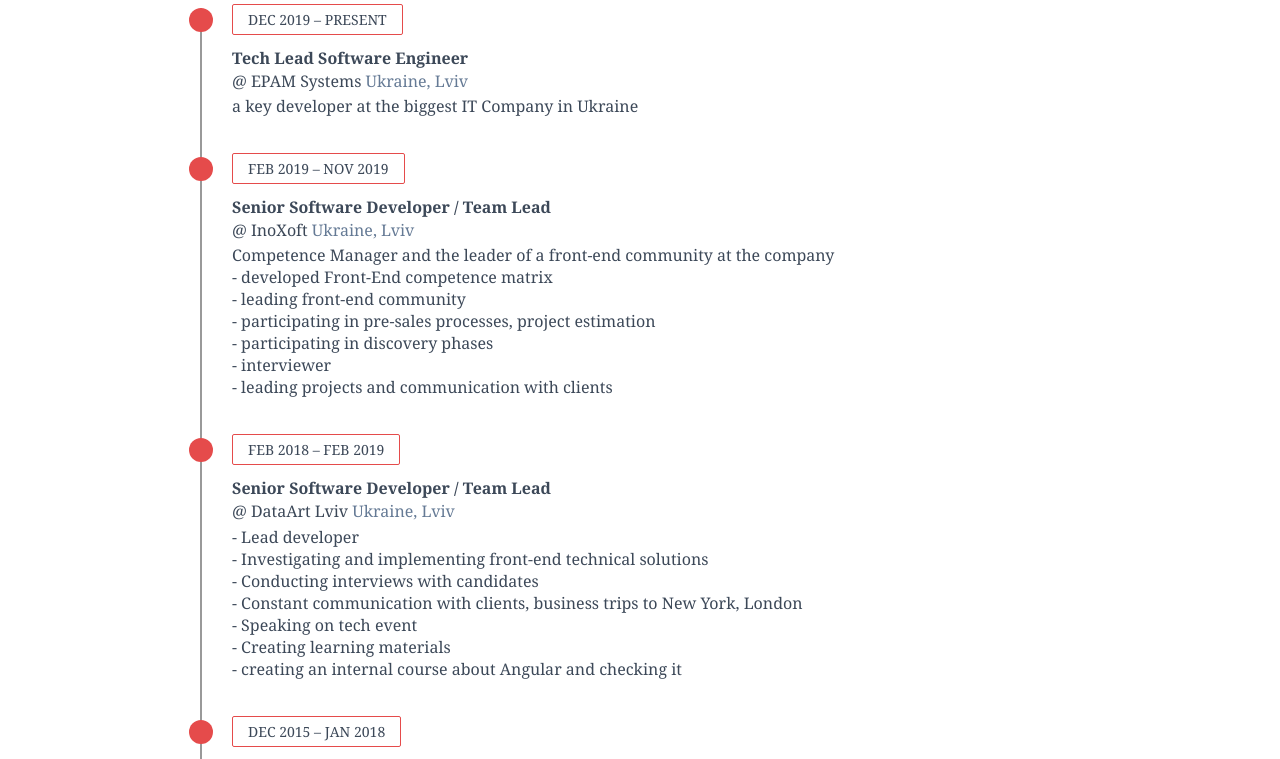
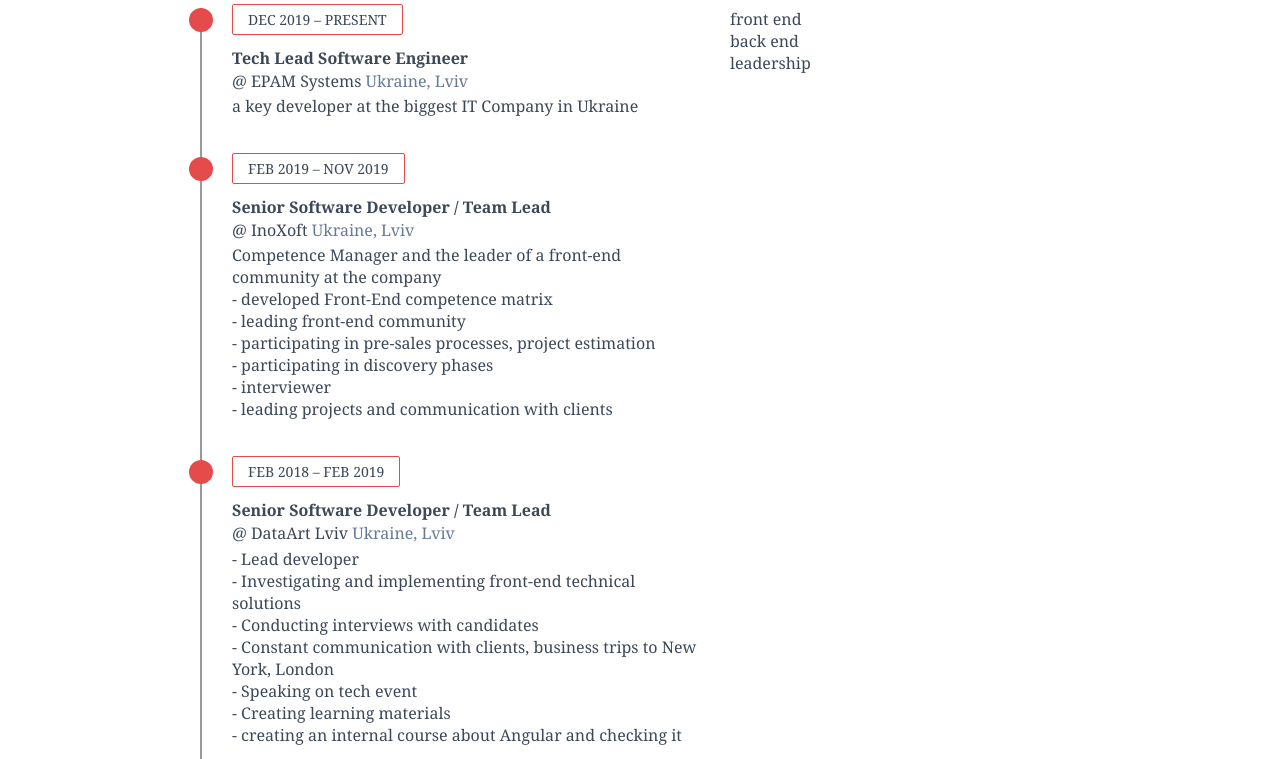
Before and after one commit to matiishyn/matiishyn, a Gatsby site: page /resume in a window 1280 px wide. Shown: the part 129-888 px from the top of the page. Built offline with nearby package versions, Linux system fonts and the light colour scheme; Gatsby itself is replaced by a stand-in of ours; what typography-theme-fairy-gates would draw is missing.

Commit message:
skills data

```diff
--- /dev/null
+++ b/src/components/skills/data.js
@@ -0,0 +1,119 @@
+const level = {
+  novice: 1,
+  competent: 2,
+  proficient: 3,
+  expert: 4,
+}
+
+export const skills = [
+  {
+    groupTitle: "front end",
+    groupSkills: [
+      {
+        title: "HTML/CSS",
+        level: level.expert,
+        experience: 8,
+      },
+      {
+        title: "SASS/SCSS, LESS",
+        level: level.expert,
+        experience: 6,
+      },
+      {
+        title: "Bootstrap",
+        level: level.expert,
+        experience: 7,
+      },
+      {
+        title: "JavaScript, ES6",
+        level: level.expert,
+        experience: 8,
+      },
+      {
+        title: "React.js/Redux",
+        level: level.expert,
+        experience: 5,
+      },
+      {
+        title: "Angular",
+        level: level.competent,
+        experience: 2,
+      },
+      {
+        title: "Angular.js",
+        level: level.expert,
+        experience: 4,
+      },
+      {
+        title: "Backbone.js",
+        level: level.competent,
+        experience: 2,
+      },
+      {
+        title: "TypeScript",
+        level: level.competent,
+        experience: 3,
+      },
+      {
+        title: "Webpack/Gulp",
+        level: level.expert,
+        experience: 5,
+      },
+    ],
+  },
+  {
+    groupTitle: "back end",
+    groupSkills: [
+      {
+        title: "Node.js",
+        level: level.competent,
+        experience: 4,
+      },
+      {
+        title: "Express.js",
+        level: level.competent,
+        experience: 4,
+      },
+      {
+        title: "Firebase DataBase",
+        level: level.competent,
+        experience: 3,
+      },
+      {
+        title: "Firebase Functions",
+        level: level.competent,
+        experience: 3,
+      },
+      {
+        title: "AWS Lambda",
+        level: level.novice,
+        experience: 1,
+      },
+      {
+        title: "AWS Infrastructure",
+        level: level.novice,
+        experience: 1,
+      },
+    ],
+  },
+  {
+    groupTitle: "leadership",
+    groupSkills: [
+      {
+        title: "Team Lead",
+        level: level.competent,
+        experience: 4,
+      },
+      {
+        title: "Agile scrum",
+        level: level.competent,
+        experience: 7,
+      },
+      {
+        title: "Competence Manager",
+        level: level.proficient,
+        experience: 1,
+      },
+    ],
+  },
+]
--- /dev/null
+++ b/src/components/skills/skills.jsx
@@ -0,0 +1,18 @@
+import React, { useState } from "react"
+import "./styles.scss"
+import { skills } from "./data"
+
+export const Skills = () => {
+  const [blockVisible, setBlockVisible] = useState(1)
+  return (
+    <div className="skills-component">
+      <h1 className="section-header">my skills</h1>
+
+      <div className="skills-wrapper">
+        {skills.map(group => (
+          <div className="group">{group.groupTitle}</div>
+        ))}
+      </div>
+    </div>
+  )
+}
--- /dev/null
+++ b/src/components/skills/styles.scss
@@ -0,0 +1,12 @@
+@import "src/styles/variables";
+@import "src/styles/mixins";
+
+.skills-component {
+  .skills-wrapper {
+    //border-left: 2px solid #999;
+    //padding: 0 30px 0 30px;
+    //margin-left: 10px;
+
+
+  }
+}
--- a/src/pages/resume.jsx
+++ b/src/pages/resume.jsx
@@ -2,12 +2,20 @@
 import SEO from "../components/seo"
 import React from "react"
 import { Experience } from "../components/experience/experience"
+import { Skills } from "../components/skills/skills";
 
 const ResumePage = () => (
   <Layout>
     <SEO title="Home" />
     <div className="container">
-      <Experience />
+      <div className="d-flex">
+        <div className="col-3">
+          <Experience />
+        </div>
+        <div className="col-2">
+          <Skills/>
+        </div>
+      </div>
     </div>
   </Layout>
 )
--- a/src/styles/global.scss
+++ b/src/styles/global.scss
@@ -1,6 +1,7 @@
 @import "src/styles/variables";
 @import "src/styles/mixins";
 
+// global
 ::selection {
   background-color: lighten($theme-color, 30%);
 }
@@ -9,6 +10,7 @@
   color: $main-text-color;
 }
 
+// typography
 a {
   text-shadow: none;
   color: $main-text-color;
@@ -43,10 +45,7 @@
   font-weight: normal;
 }
 
-.container {
-  @include centerPage;
-}
-
+// components
 .btn {
   border: 2px solid $theme-color;
   background: #fff;
@@ -61,3 +60,18 @@
     color: $main-text-color;
   }
 }
+
+// utils
+.container {
+  @include centerPage;
+}
+
+.d-flex {
+  display: flex;
+}
+.col-3 {
+  flex: 3;
+}
+.col-2 {
+  flex: 2;
+}
```
